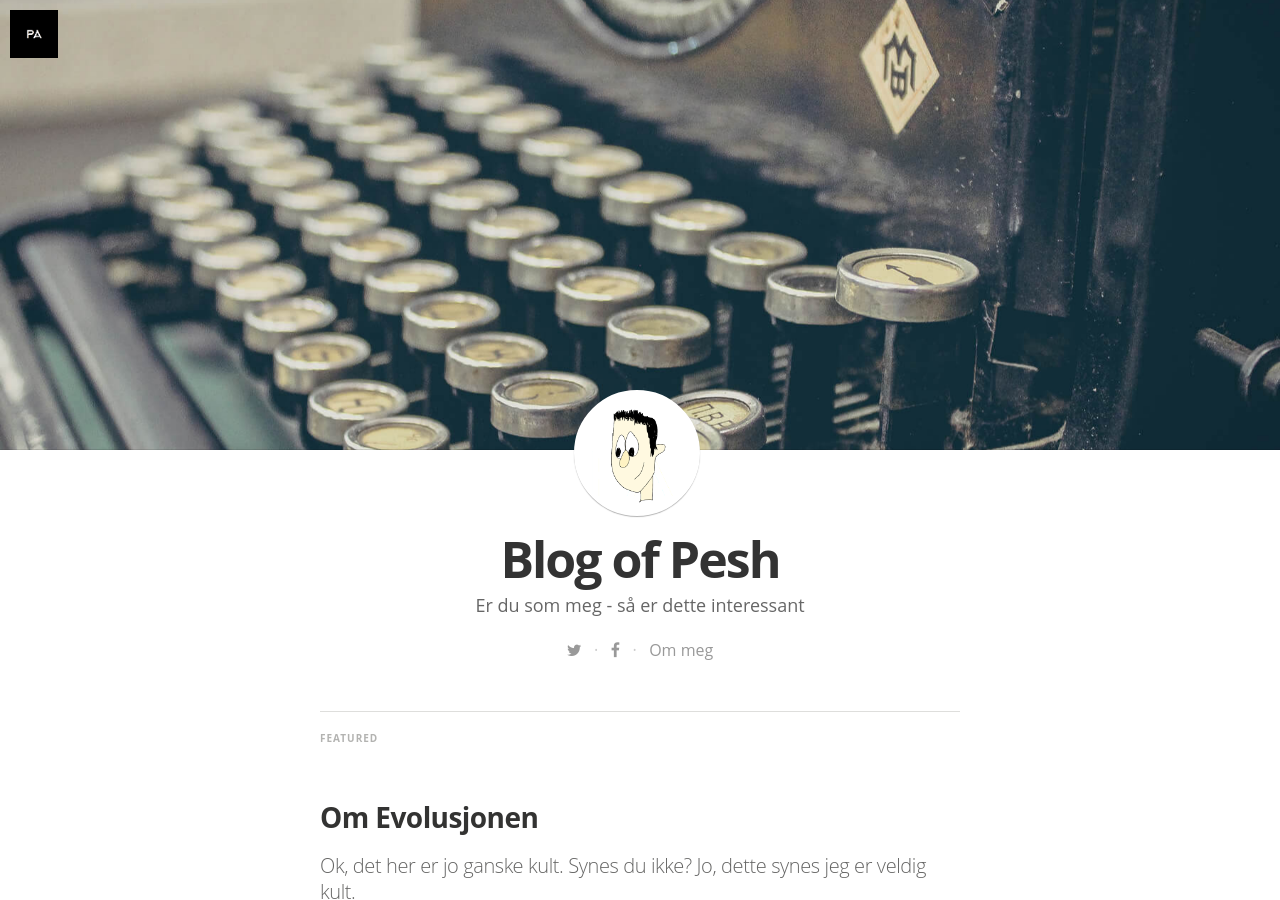
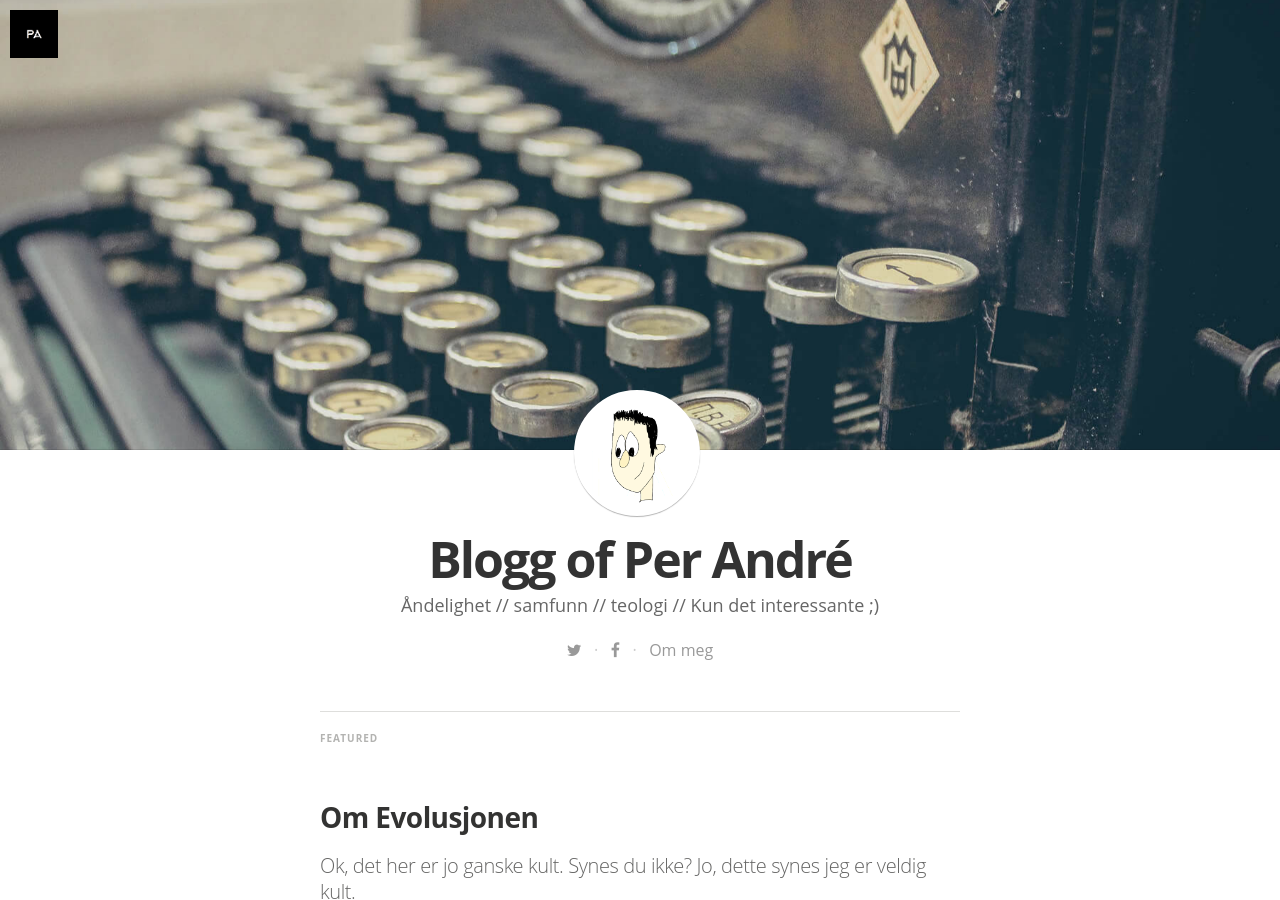
Before and after one commit to perandre/no, a Jekyll site: the page built from index.html, in a window 1280 px wide and 900 px high. Built offline with Jekyll 4.4.1, drawn with Linux system fonts in a browser that asks for light colours; nearby versions of some CDN libraries; some web fonts are replaced; Markdown is read by kramdown in place of the engine named in the settings; the list of posts is cut into pages by our own code.

Commit message:
Title, etc

```diff
--- a/_config.yml
+++ b/_config.yml
@@ -6,9 +6,9 @@ highlighter: pygments
 permalink: /:year/:title/
 
 # Site settings
-title: "Blog of Pesh"
+title: "Blogg of Per André"
 description: > # this means to ignore newlines until "email:"
-   Er du som meg - så er dette interessant
+   Åndelighet // samfunn // teologi // Kun det interessante ;)
 
 email: perandre@gmail.com
 #blog logo
```
Also changed, not shown: favicon.ico (added).
